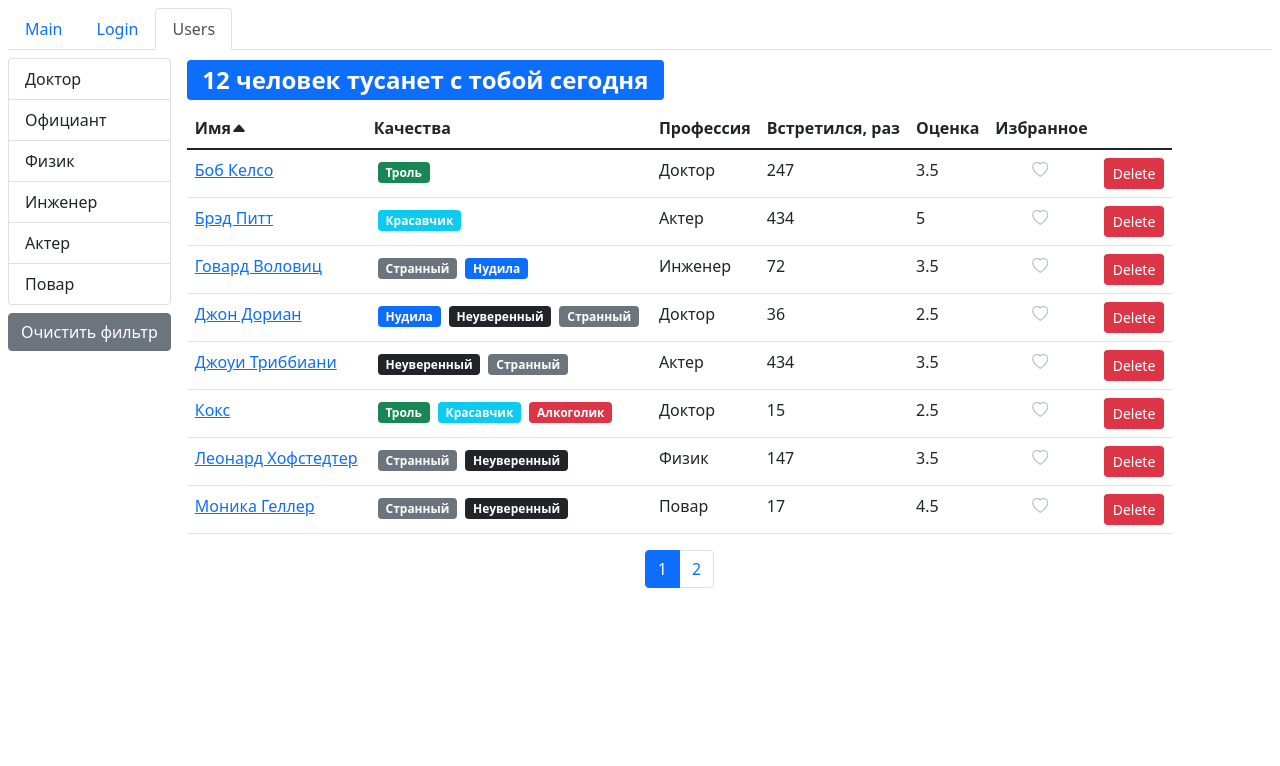
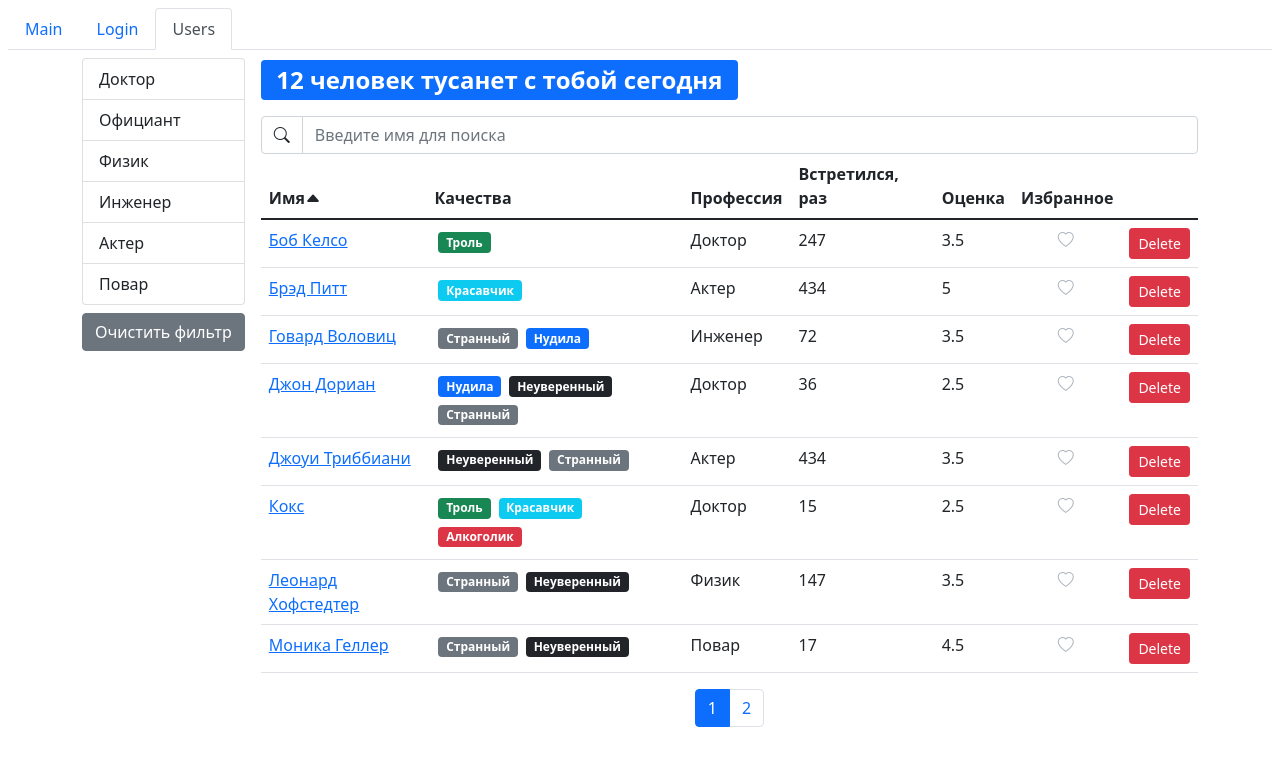
Before and after one commit to staelgit/fast-company, a React (Create React App) app: page /users in a window 1280 px wide. Shown: the top 766 px of the page. Built offline with nearby package versions, Linux system fonts and the light colour scheme.

Commit message:
task 9, Forms part 1, completed

```diff
--- /dev/null
+++ b/src/app/components/search.jsx
@@ -0,0 +1,32 @@
+import React from 'react';
+import PropTypes from 'prop-types';
+
+const Search = ({ onSearchBy, value }) => {
+   const handleChange = ({ target }) => {
+      onSearchBy(String(target.value));
+   };
+   return (
+      <div className="input-group mt-2">
+         <span
+            className="input-group-text bi bi-search bg-white"
+            id="basic-addon1"
+         ></span>
+         <input
+            type="text"
+            className="form-control"
+            placeholder="Введите имя для поиска"
+            aria-label="Search"
+            aria-describedby="basic-addon1"
+            onChange={handleChange}
+            value={value}
+         />
+      </div>
+   );
+};
+
+Search.propTypes = {
+   onSearchBy: PropTypes.func.isRequired,
+   value: PropTypes.string
+};
+
+export default Search;
--- a/src/app/components/usersList.jsx
+++ b/src/app/components/usersList.jsx
@@ -7,6 +7,7 @@ import GroupList from './groupList';
 import SearchStatus from './searchStatus';
 import UserTable from './userTable';
 import Loader from './loader';
+import Search from './search';
 
 const PAGING_SIZE = 8;
 
@@ -16,15 +17,30 @@ const UsersList = () => {
    const [selectedProf, setSelectedProf] = useState(null);
    const [sortBy, setSortBy] = useState({ path: 'name', order: 'asc' });
    const [users, setUsers] = useState([]);
+   const [searchBy, setSearchBy] = useState('');
+   const [loading, setLoading] = useState(false);
 
    useEffect(() => {
-      api.users.fetchAll().then((data) => setUsers(data));
+      setLoading(true);
+      api.users
+         .fetchAll()
+         .then((data) => setUsers(data))
+         .finally(() => setLoading(false));
       api.professions.fetchAll().then((data) => setProfessions(data));
    }, []);
 
    useEffect(() => {
       setCurrentPage(1);
+      if (searchBy && selectedProf) {
+         setSearchBy('');
+      }
    }, [selectedProf]);
+
+   useEffect(() => {
+      if (searchBy && selectedProf) {
+         setSelectedProf(null);
+      }
+   }, [searchBy]);
 
    const handleDelete = (userId) => {
       setUsers((prevState) => prevState.filter((user) => user._id !== userId));
@@ -49,11 +65,20 @@ const UsersList = () => {
       setSortBy(item);
    };
 
-   if (!users.length) return <Loader />;
+   const handleSearch = (searchString) => {
+      setSearchBy(searchString);
+   };
 
-   const filteredUsers = selectedProf
-      ? users.filter((user) => _.isEqual(user.profession, selectedProf))
-      : users;
+   if (loading) return <Loader />;
+
+   const filteredUsers =
+      (selectedProf &&
+         users.filter((user) => _.isEqual(user.profession, selectedProf))) ||
+      (searchBy &&
+         users.filter(({ name }) =>
+            name.toLowerCase().includes(searchBy.toLowerCase())
+         )) ||
+      users;
 
    const count = filteredUsers.length;
 
@@ -73,7 +98,7 @@ const UsersList = () => {
    };
 
    return (
-      <div className="d-flex">
+      <div className="d-flex container-lg">
          <div className="d-flex flex-column flex-shrink-0 pe-3">
             <GroupList
                selectedItem={selectedProf}
@@ -85,8 +110,9 @@ const UsersList = () => {
             </button>
          </div>
 
-         <div className="d-flex flex-column">
+         <div className="d-flex flex-column flex-grow-1">
             <SearchStatus length={count} />
+            <Search onSearchBy={handleSearch} value={searchBy} />
             {count !== 0 && (
                <UserTable
                   users={userCrop}
```
Also changed, not shown: 1 other file (tests, documents, lock files or other folders).
